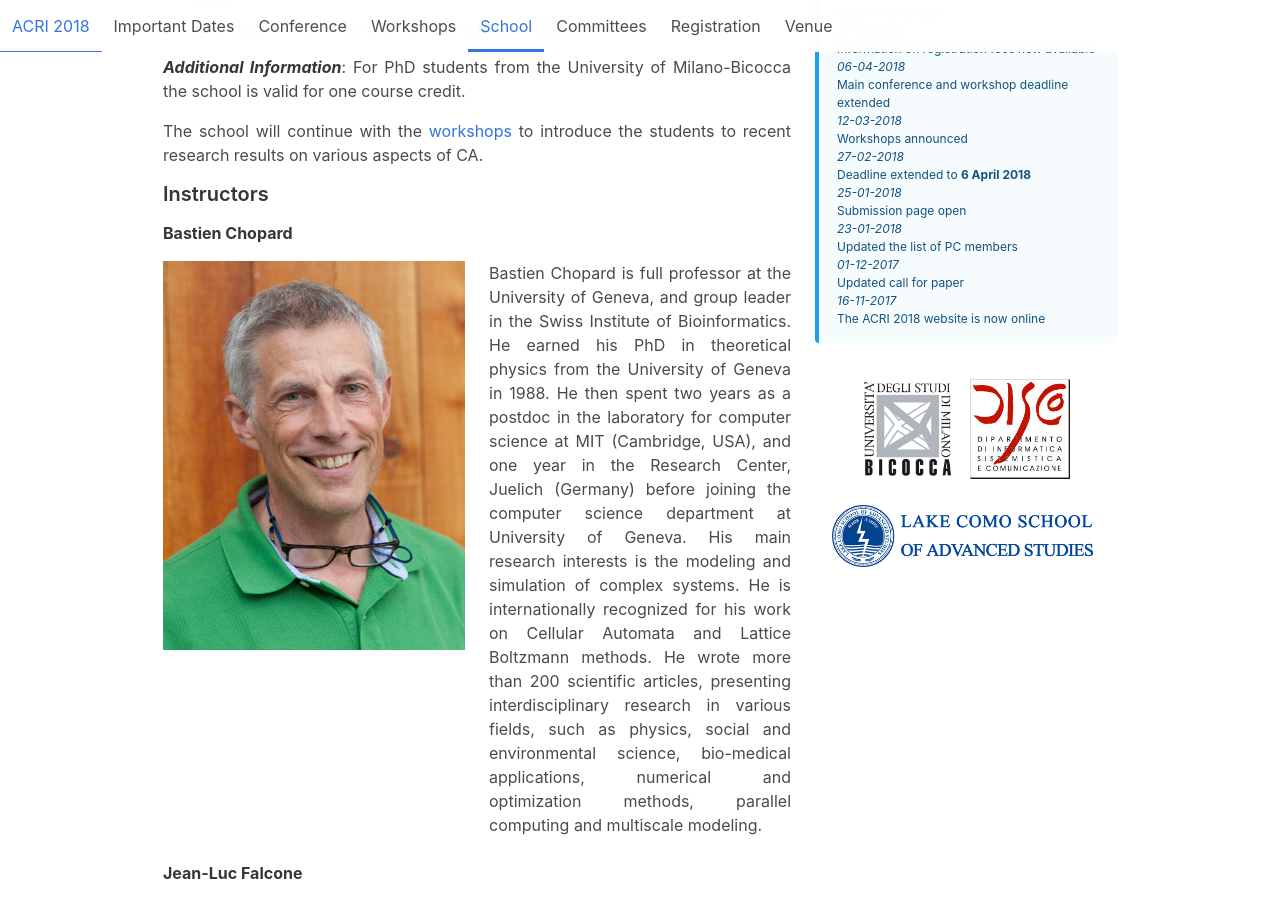
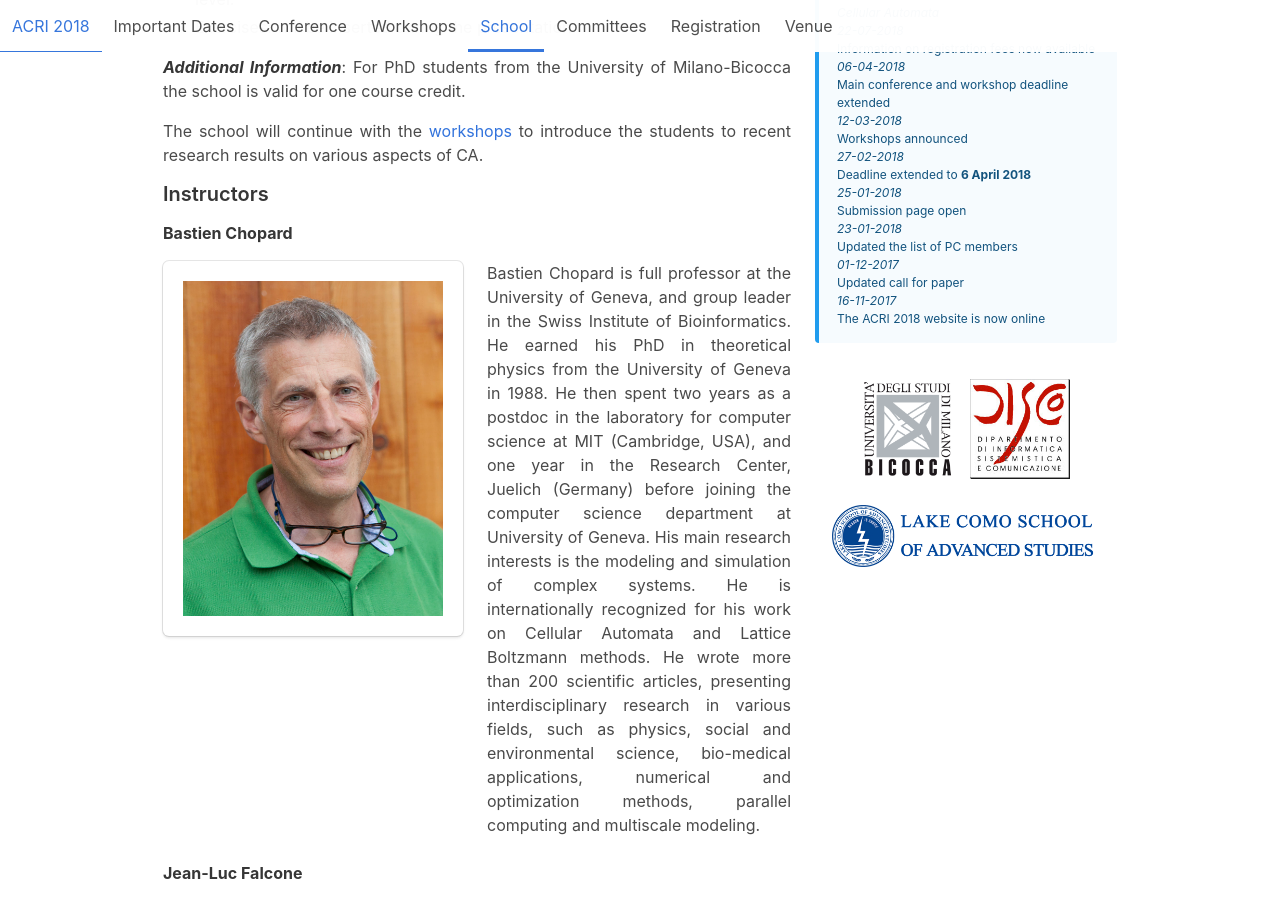
Before and after one commit to acri2018/acri2018.github.io, a Jekyll site: the page built from school.md, in a window 1280 px wide and 900 px high, scrolled down 1263 px. Built offline with Jekyll 4.4.1, drawn with Linux system fonts in a browser that asks for light colours.

Commit message:
New style for intructor's picture

```diff
--- a/school.md
+++ b/school.md
@@ -28,8 +28,10 @@ The school will continue with the [workshops](/workshops) to introduce the stude
 **Bastien Chopard**
 
 <div class="columns">
-  <div class="column">
-	<img src="/assets/images/chopard.jpg">
+  <div class="column is-narrow">
+	<div class="box" style="width: 300px;">
+		<img src="/assets/images/chopard.jpg">
+	</div>
   </div>
   <div class="column">
 	Bastien Chopard is full professor at the University of Geneva, and group leader in the Swiss Institute of Bioinformatics. He earned his PhD in theoretical physics from the University of Geneva in 1988. He then spent two years as a postdoc in the laboratory for computer science at MIT (Cambridge, USA), and one year in the Research Center, Juelich (Germany) before joining the computer science department at University of Geneva. His main research interests is the modeling and simulation of complex systems. He is internationally recognized for his work on Cellular Automata and Lattice Boltzmann methods. He wrote more than 200 scientific articles, presenting interdisciplinary research in various fields, such as physics, social and environmental science, bio-medical applications, numerical and optimization methods, parallel computing and multiscale modeling.
```
